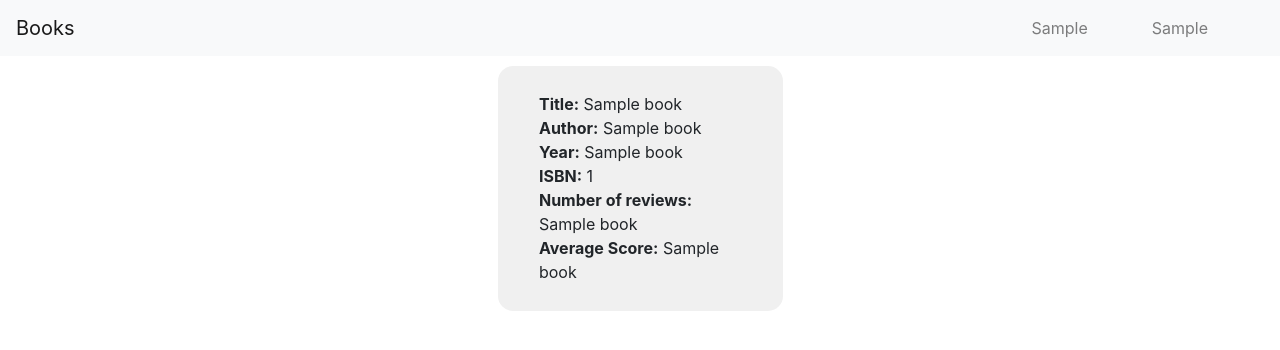
After one commit to akashpalrecha/books-reviews-website, a Flask app: template templates/search_results.html in a window 1280 px wide. The commit adds this page. Shown: the top 350 px of the page. Run offline with Flask 2, Linux system fonts and the light colour scheme; the template is opened without the code that fills it: most values are stand-ins (such as "Sample title", 1, 10 or a date in 2020); some libraries are stand-ins or nearby versions.

Commit message:
Book search working. Basic design book search results page done Goodreads API Done!

```diff
--- a/config.ini
+++ b/config.ini
@@ -5,6 +5,7 @@ db config table = db_config
 books table = books
 users table = user_data
 reviews table = reviews
+Goodreads API Key = NhMYX3YDErjx4n3iIyGGNw
 
 [queries]
 db config = CREATE TABLE db_config ( var varchar UNIQUE NOT NULL, value VARCHAR )
--- a/static/css/style.css
+++ b/static/css/style.css
@@ -14,4 +14,14 @@
   width: 2.5in;
 }
 
+.search-col {
+  background-color: #f0f0f0;
+  margin: 10px;
+  border-radius: 15px;
+}
+
+.search-result {
+  margin: 0.7cm;
+}
+
 /*# sourceMappingURL=style.css.map */
--- a/static/css/style.scss
+++ b/static/css/style.scss
@@ -1,4 +1,7 @@
 $form-btn-size: 2.5in;
+$sm: 576px;
+$lg: 768px;
+$xl: 1200px;
 
 .login-input{
   width: $form-btn-size;
@@ -15,3 +18,24 @@ $form-btn-size: 2.5in;
 .login-submit-button{
   width: $form-btn-size;
 }
+
+.search-container{
+  //border: 2px solid red;
+}
+
+.search-row{
+  //border: 2px solid blue;
+}
+
+.search-col{
+  background-color: #f0f0f0;
+  margin: 10px;
+  //width: 100px;
+  //height: 250px;
+  border-radius: 15px;
+  //border: 2px solid green;
+}
+
+.search-result{
+  margin: 0.7cm;
+}
--- /dev/null
+++ b/templates/search_results.html
@@ -0,0 +1,20 @@
+{% extends "base_template.html" %}
+
+{% block body %}
+<div class="container search-container">
+    <div class="row search-row justify-content-center">
+        {% for book in results %}
+        <div class="col-lg-3 col-md-5 col-sm-6 col-8 search-col ">
+            <div class="search-result">
+            <strong>Title:</strong> {{ book[1] }} <br>
+            <strong>Author:</strong> {{ book[2] }} <br>
+            <strong>Year:</strong> {{ book[3] }} <br>
+            <strong>ISBN:</strong> {{ book[0] }} <br>
+            <strong>Number of reviews:</strong> {{ book[4] }} <br>
+            <strong>Average Score:</strong> {{ book[5] }} <br>
+            </div>
+        </div>
+        {% endfor %}
+    </div>
+</div>
+{% endblock %}
```
Also changed, not shown: test_app.py (+10 -1 lines), util.py (+18 -4 lines), 1 other file.
